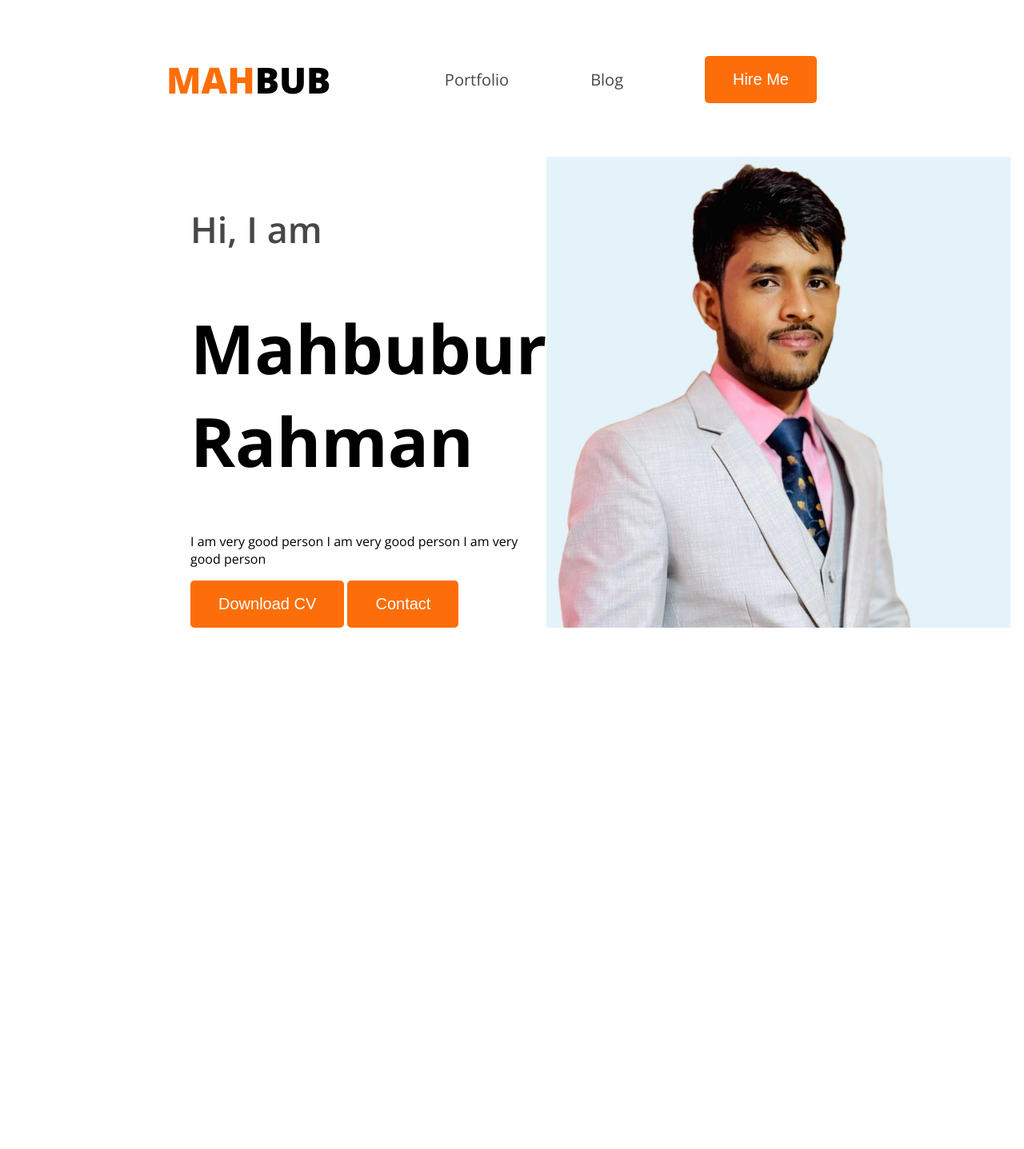
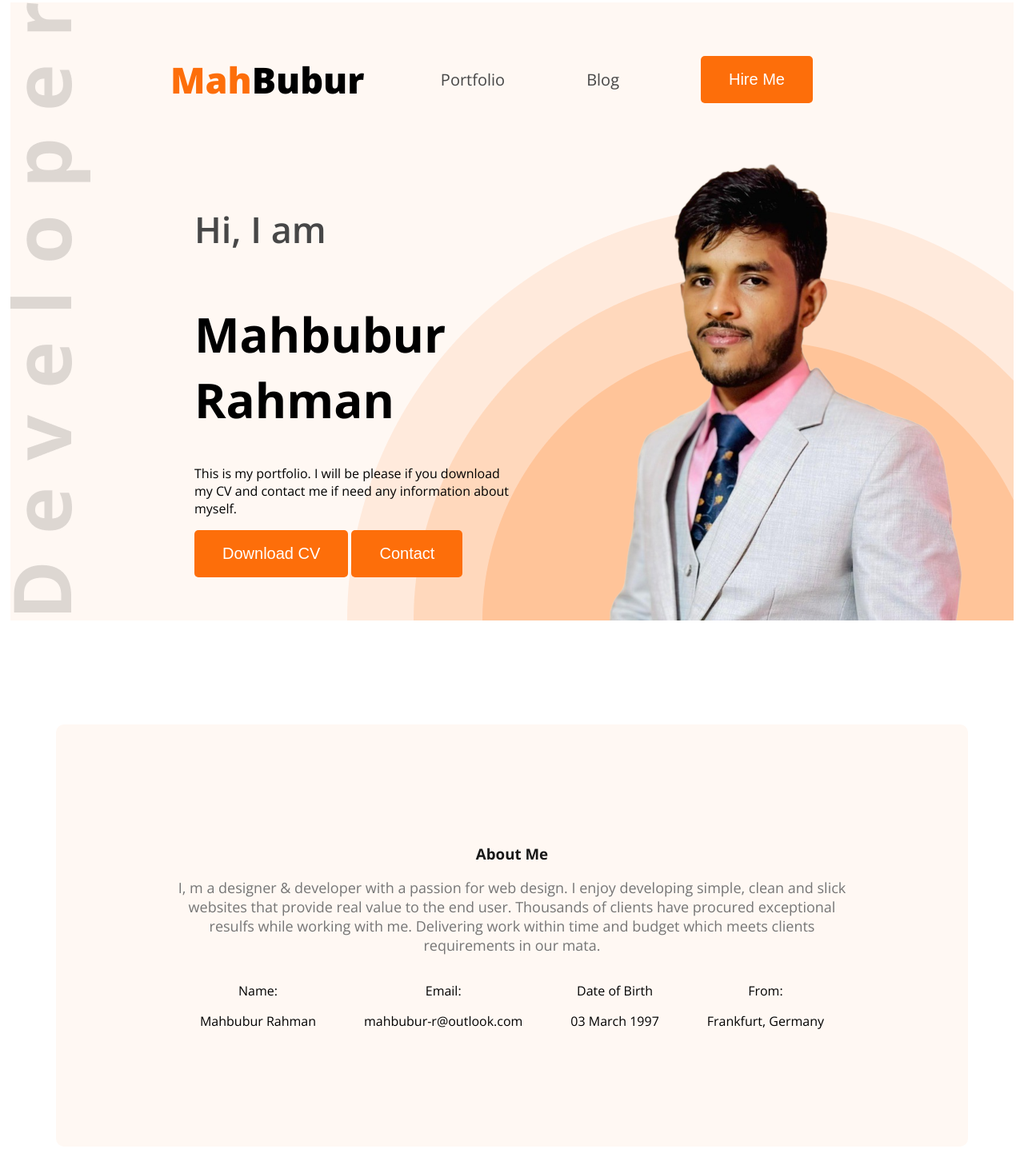
Before and after one commit to mahbub-r/web-dev-portfolio, a plain HTML site: page index.html in a window 1280 px wide. Shown: the part 5-1442 px from the top of the page at 80% size. Before the commit the page ends 800 px from the top, so only its background shows below. Drawn offline with nearby package versions, Linux system fonts and the light colour scheme.

Commit message:
added about me section

```diff
--- a/Styles/portfolio.css
+++ b/Styles/portfolio.css
@@ -9,8 +9,14 @@
 .text-primary{
     color: #fd6e0a;
 }
+.secondary-bg{
+    background-color: #FFF8F3 ;
+}
 .header{
-    background-color: ;
+    background-image: url('/images/developer.png'), url('/images/header_bg.png');
+    background-repeat: no-repeat;
+    background-position: top left, bottom right;
+    margin: 0 5px 0 5px;
 }
 nav{
     display: flex;
@@ -37,6 +43,15 @@ nav li a{
 .dark-2{
     color: #474747;
 }
+.section-title{
+    font-size: 35px bolder;
+    font-weight: bold;
+    color: #181818;
+}
+.section-description{
+    font-size: 18px;
+    color: #757575;
+}
 .btn-primary{
     background-color:  #fd6e0a;
     font: bold;
@@ -56,7 +71,7 @@ nav li a{
     font-weight:600;
 }
 .banner-title{
-    font-size: 85px;
+    font-size: 60px;
     font-weight: bold;
 }
 .banner-content{
@@ -65,3 +80,22 @@ nav li a{
 .banner-pic{
     width: 580px;
 }
+/* Main Style */
+main{
+    max-width: 1140px;
+    margin: 0 auto;
+}
+/* About Part */
+.about{
+    border-radius: 10px;
+    padding: 130px 150px;
+    text-align: center;
+    margin-top: 130px;
+}
+.about-items{
+    display: flex;
+    justify-content: space-around;
+}
+.item-description{
+    font-weight: 600px;
+}
--- a/index.html
+++ b/index.html
@@ -10,9 +10,9 @@
     <link rel="stylesheet" href="Styles/portfolio.css">
 </head>
 <body class="open-sans-normal">
-    <header class="header">
+    <header class="header secondary-bg">
         <nav>
-            <h3 class="nav-title"><span class="text-primary">MAH</span>BUB</h3>
+            <h3 class="nav-title"><span class="text-primary">Mah</span>Bubur</h3>
             <ul>
                 <li><a class="dark-2">Portfolio</a></li>
                 <li><a class="dark-2">Blog</a></li>
@@ -23,16 +23,39 @@
             <div class="banner-content">
                 <h4 class="banner-greetings dark-2">Hi, I am</h4>
                 <h1 class="banner-title">Mahbubur Rahman</h1>
-                <p class="banner-description">I am very good person I am very good person I am very good person
+                <p class="banner-description">This is my portfolio. I will be please if you download my CV and contact me if need any information about myself.
                 </p>
                 <button class="btn-primary">Download CV</button>
                 <button class="btn-primary">Contact</button>
             </div>
-            <img class="banner-pic" src="images/mahbubur.jpeg" alt="">
+            <img class="banner-pic" src="images/mahbubur-bc.png" alt="">
         </div>
     </header>
 
     <main>
+        <section class="about secondary-bg">
+            <h3 class="section-title">About Me</h3>
+            <p class="section-description">I, m a designer & developer with a passion for web design. I enjoy developing simple, clean and slick websites that provide real value to the end user. Thousands of clients have procured exceptional resulfs while working with me. Delivering work within time and budget which meets clients requirements in our mata.</p>
+            <div class="about-items">
+                <!-- .about-item*4>p.item-title+p.item-description -->
+                 <div class="about-item">
+                    <p class="item-title">Name:</p>
+                    <p class="item-description">Mahbubur Rahman</p>
+                 </div>
+                 <div class="about-item">
+                    <p class="item-title">Email:</p>
+                    <p class="item-description">mahbubur-r@outlook.com</p>
+                 </div>
+                 <div class="about-item">
+                    <p class="item-title">Date of Birth</p>
+                    <p class="item-description">03 March 1997</p>
+                 </div>
+                 <div class="about-item">
+                    <p class="item-title">From:</p>
+                    <p class="item-description">Frankfurt, Germany</p>
+                 </div>
+            </div>
+        </section>
 
     </main>
 
```
Also changed, not shown: images/developer.png (added), images/hardy.png (added), images/header_bg.png (added), images/icons/facebook.png (added), images/icons/insta.png (added), images/icons/js.png (added), images/icons/mongo.png (added), images/icons/nodejs.png (added), images/icons/react.png (added), images/icons/twitter.png (added), images/mahbubur-bc.png (added).
